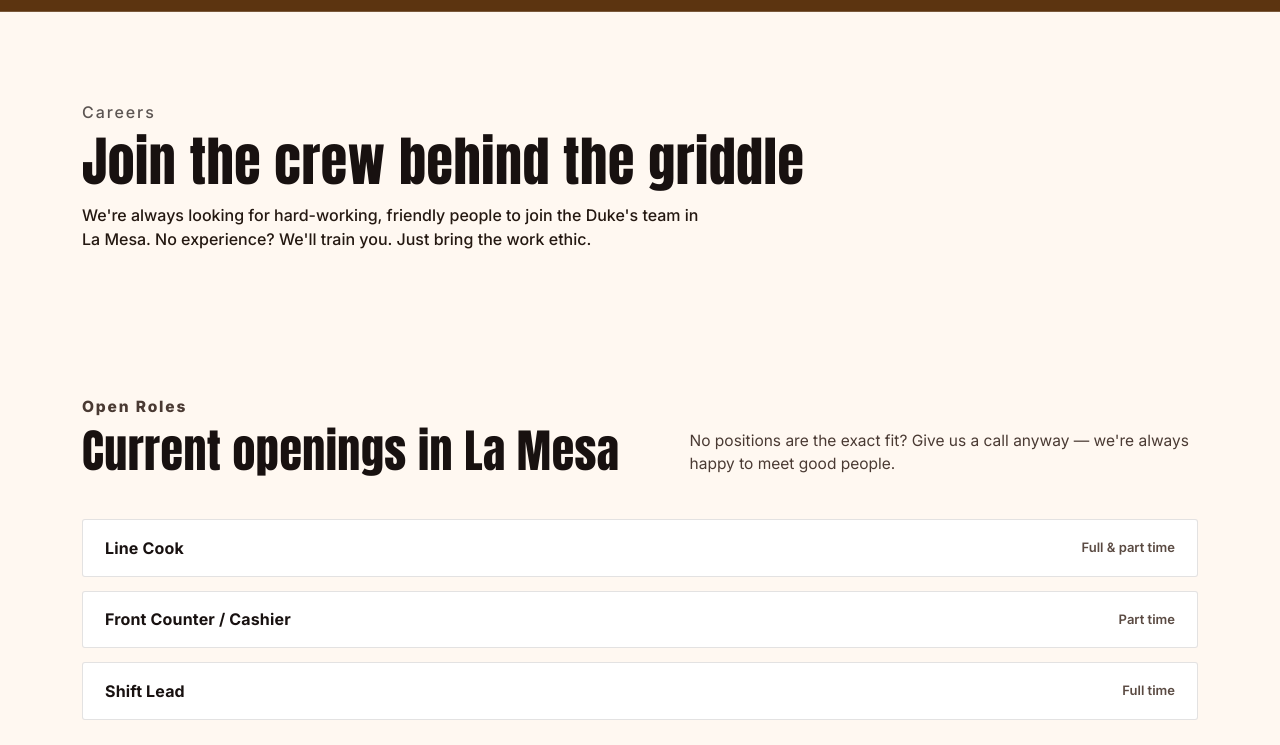
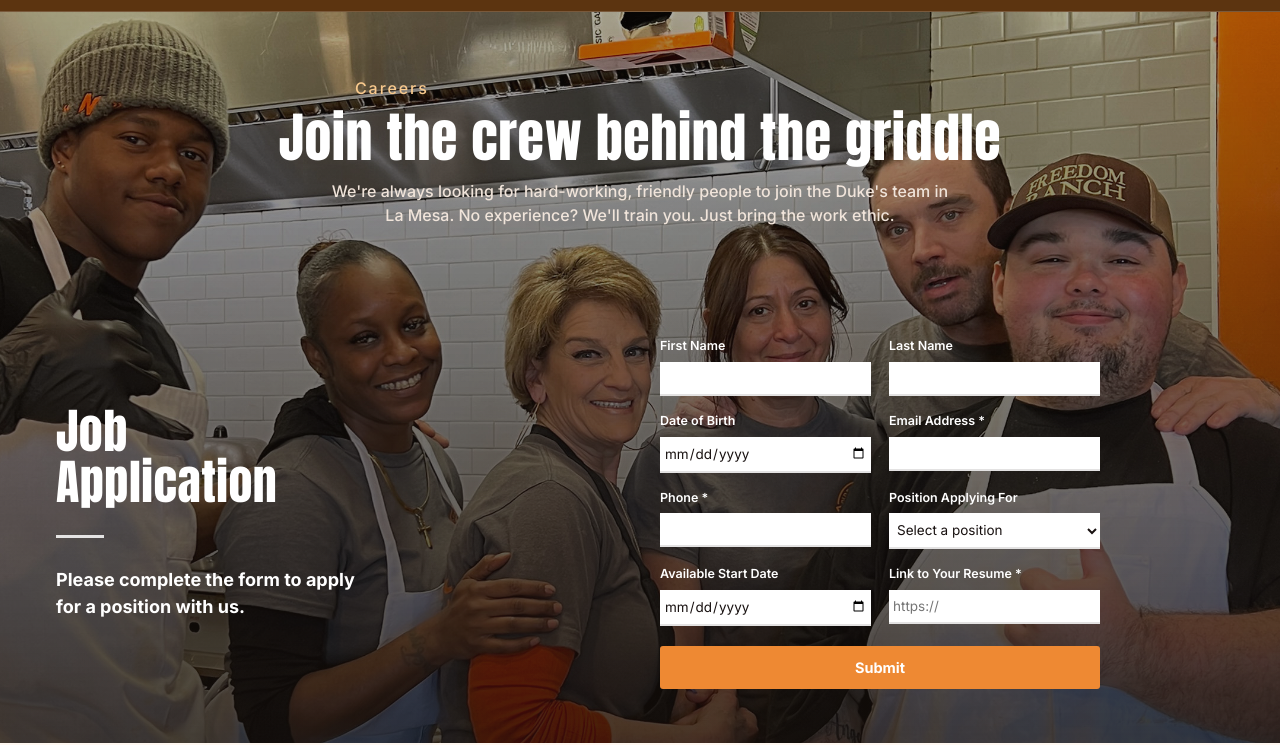
Before and after one commit to tusayevaslan-max/DukesOldFashionedOnionBurgers, a plain HTML site: page careers.html in a window 1280 px wide. Shown: the part 73-818 px from the top of the page. Drawn offline with Linux system fonts and the light colour scheme.

Commit message:
Add Frank's story and careers page redesign with background photos

```diff
--- a/careers.html
+++ b/careers.html
@@ -40,37 +40,69 @@
 <main id="main">
 
   <!-- ================= PAGE HERO ================= -->
-  <section class="page-hero">
-    <div class="wrap">
-      <p class="kicker">Careers</p>
-      <h1>Join the crew behind the griddle</h1>
-      <p>We're always looking for hard-working, friendly people to join the Duke's team in La Mesa. No experience? We'll train you. Just bring the work ethic.</p>
+  <section class="page-hero" style="background-image:linear-gradient(180deg, rgba(20,14,10,0.35), rgba(20,14,10,0.78)), url('images/careers-crew.jpg'); background-size:cover; background-position:center 28%; color:var(--white); padding-bottom:0;">
+    <div class="wrap" style="text-align:center;">
+      <p class="kicker" style="color:var(--orange-300); opacity:1;">Careers</p>
+      <h1 style="color:var(--white);">Join the crew behind the griddle</h1>
+      <p style="color:#f0e4da; margin:0 auto;">We're always looking for hard-working, friendly people to join the Duke's team in La Mesa. No experience? We'll train you. Just bring the work ethic.</p>
     </div>
-  </section>
 
-  <!-- ================= OPEN ROLES ================= -->
-  <section style="background:var(--cream); padding-top:56px;">
-    <div class="wrap">
-      <div class="section-head">
-        <div>
-          <p class="kicker">Open Roles</p>
-          <h2>Current openings in La Mesa</h2>
-        </div>
-        <p>No positions are the exact fit? Give us a call anyway &mdash; we're always happy to meet good people.</p>
+    <!-- ================= JOB APPLICATION ================= -->
+    <div class="job-app-grid" style="margin-top:56px;">
+      <div class="job-app-info">
+        <h2>Job<br>Application</h2>
+        <hr>
+        <p>Please complete the form to apply for a position with us.</p>
       </div>
-      <div class="careers-roles">
-        <div class="role-card">
-          <h4>Line Cook</h4>
-          <span>Full &amp; part time</span>
-        </div>
-        <div class="role-card">
-          <h4>Front Counter / Cashier</h4>
-          <span>Part time</span>
-        </div>
-        <div class="role-card">
-          <h4>Shift Lead</h4>
-          <span>Full time</span>
-        </div>
+      <div class="job-app-form">
+        <form action="mailto:careers@dukesoldfashionedonionburgers.com" method="post" enctype="text/plain" class="job-app-form-card">
+          <div class="job-field-row">
+            <div class="job-field">
+              <label for="first-name">First Name</label>
+              <input type="text" id="first-name" name="First Name">
+            </div>
+            <div class="job-field">
+              <label for="last-name">Last Name</label>
+              <input type="text" id="last-name" name="Last Name">
+            </div>
+          </div>
+          <div class="job-field-row">
+            <div class="job-field">
+              <label for="dob">Date of Birth</label>
+              <input type="date" id="dob" name="Date of Birth">
+            </div>
+            <div class="job-field">
+              <label for="email">Email Address *</label>
+              <input type="email" id="email" name="Email Address" required>
+            </div>
+          </div>
+          <div class="job-field-row">
+            <div class="job-field">
+              <label for="phone">Phone *</label>
+              <input type="tel" id="phone" name="Phone" required>
+            </div>
+            <div class="job-field">
+              <label for="position">Position Applying For</label>
+              <select id="position" name="Position Applying For">
+                <option value="">Select a position</option>
+                <option>Line Cook</option>
+                <option>Front Counter / Cashier</option>
+                <option>Shift Lead</option>
+              </select>
+            </div>
+          </div>
+          <div class="job-field-row">
+            <div class="job-field">
+              <label for="start-date">Available Start Date</label>
+              <input type="date" id="start-date" name="Available Start Date">
+            </div>
+            <div class="job-field">
+              <label for="resume">Link to Your Resume *</label>
+              <input type="url" id="resume" name="Resume Link" placeholder="https://" required>
+            </div>
+          </div>
+          <button type="submit" class="job-submit">Submit</button>
+        </form>
       </div>
     </div>
   </section>
--- a/styles.css
+++ b/styles.css
@@ -346,7 +346,6 @@
     background:var(--white); color:var(--black); padding:12px 18px; z-index:200; font-weight:700;
   }
   .skip-link:focus{left:16px; top:16px;}
-</style>
 
 /* ---------- Page hero (used on secondary pages like Gift Cards) ---------- */
 .page-hero{
@@ -369,7 +368,51 @@
 .amount-chip.is-selected{background:var(--black); color:var(--white);}
 
 .howto-grid{display:grid; grid-template-columns:repeat(3,1fr); gap:20px;}
-.howto-card{
+
+.frank-story-grid{display:grid; grid-template-columns:1fr 1.2fr 1fr; gap:40px; align-items:start;}
+@media (max-width: 900px){
+  .frank-story-grid{grid-template-columns:1fr; gap:32px;}
+  .frank-story-grid .about-photo{max-width:380px; margin:0 auto;}
+}
+
+/* ---------- Job Application form ---------- */
+.job-app-grid{display:grid; grid-template-columns:0.75fr 1.25fr; min-height:460px;}
+.job-app-info{
+  color:var(--white);
+  padding:64px 56px; display:flex; flex-direction:column; justify-content:center;
+}
+.job-app-info h2{font-size:clamp(34px,4vw,48px); line-height:1.05; margin-bottom:28px;}
+.job-app-info hr{border:none; border-top:3px solid var(--white); width:48px; margin-bottom:28px; opacity:0.85;}
+.job-app-info p{font-size:18px; font-weight:700; max-width:26ch; color:var(--white);}
+
+.job-app-form{padding:40px 56px; display:flex; align-items:center;}
+.job-app-form-card{
+  border-radius:var(--radius-md);
+  padding:0;
+  max-width:440px;
+  margin:0 auto;
+  width:100%;
+}
+.job-field-row{display:grid; grid-template-columns:1fr 1fr; gap:18px; margin-bottom:16px;}
+.job-field label{display:block; font-size:12.5px; font-weight:600; margin-bottom:6px; color:var(--white);}
+.job-field input, .job-field select{
+  width:100%; padding:8px 4px; font-size:13.5px; font-family:var(--font-body); color:var(--black);
+  background:var(--white); border:none; border-bottom:2px solid var(--line); border-radius:0;
+}
+.job-field input:focus, .job-field select:focus{outline:none; border-bottom-color:var(--orange-700);}
+.job-submit{
+  width:100%; padding:13px; margin-top:4px;
+  background:var(--orange-600); color:var(--white); border:none; border-radius:var(--radius-sm);
+  font-family:var(--font-body); font-weight:700; font-size:14.5px; cursor:pointer;
+  transition:background 0.15s ease;
+}
+.job-submit:hover{background:var(--orange-800);}
+
+@media (max-width: 860px){
+  .job-app-grid{grid-template-columns:1fr;}
+  .job-app-info, .job-app-form{padding:44px 28px;}
+  .job-field-row{grid-template-columns:1fr; gap:14px;}
+}.howto-card{
   background:var(--white); border:1px solid var(--line); border-radius:var(--radius-md);
   padding:26px 24px;
 }
```
Also changed, not shown: about.html (+11 -8 lines), images/careers-crew.jpg (added), images/frank-grill.jpg (added), images/frank.jpg (added).
